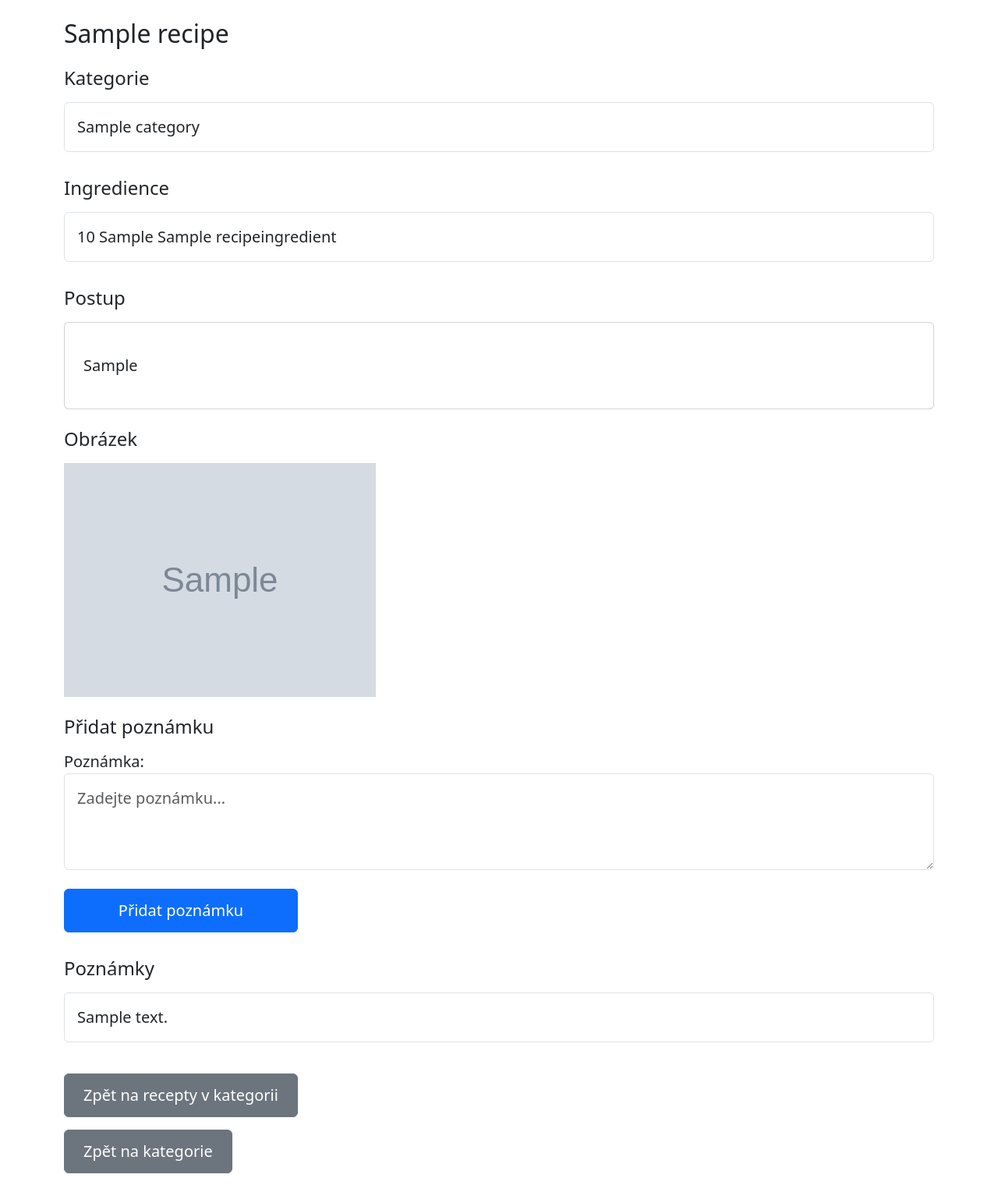
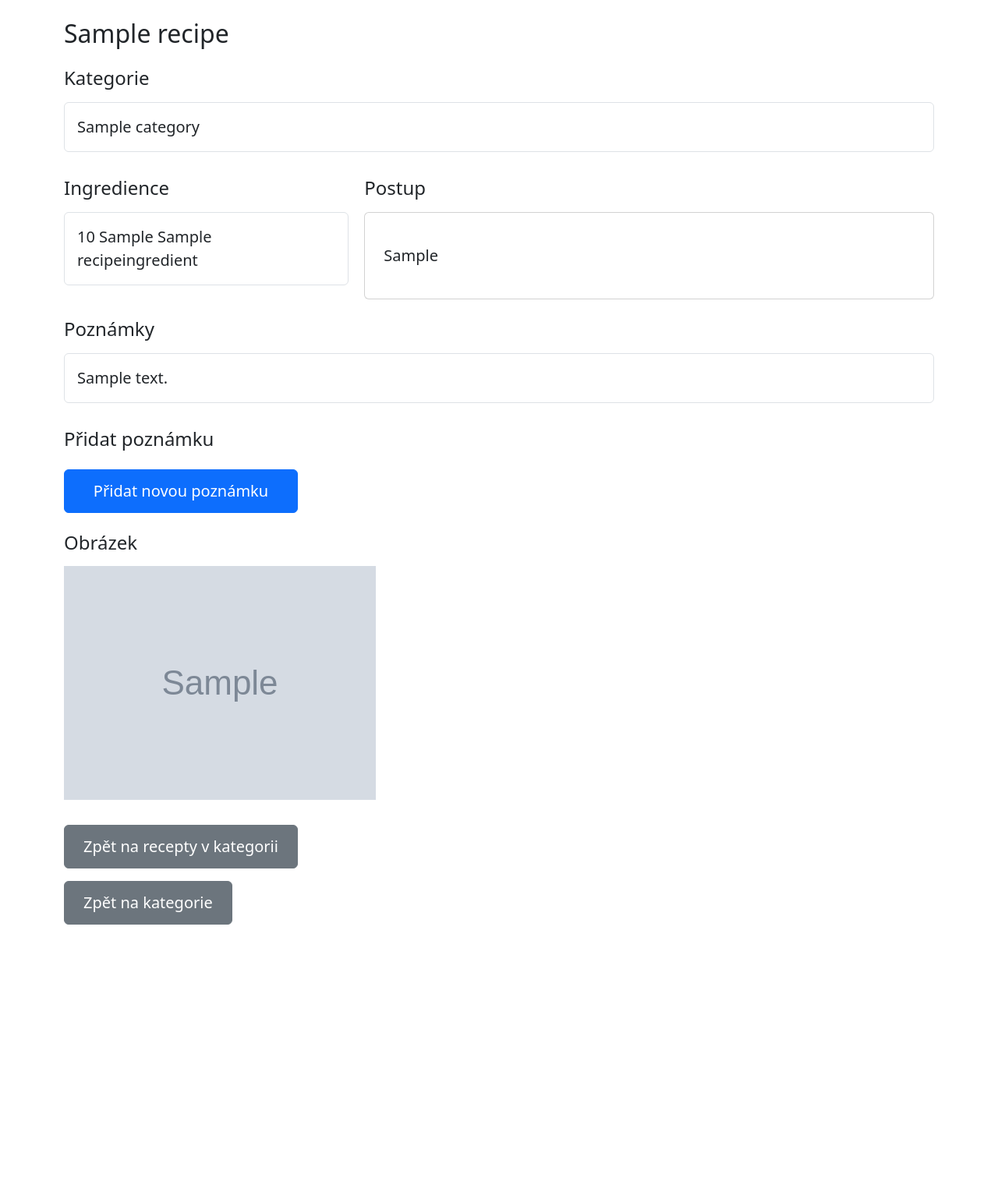
Before and after one commit to Wolferine69/kucharka, a Django app: a page that uses recipes/templates/recipes/recipe_detail.html in a window 1280 px wide. Shown: the whole page at 78% size. After the commit the page ends 1186 px from the top, so only its background shows below. Run offline with Django 5.2, Linux system fonts and the light colour scheme; tables that the repository leaves empty hold one stand-in row (values such as "Sample post"); grey boxes marked "Sample" are stand-in pictures.

Commit message:
uprava zobrazeni

```diff
--- a/recipes/templates/recipes/recipe_detail.html
+++ b/recipes/templates/recipes/recipe_detail.html
@@ -14,8 +14,11 @@
         {% endfor %}
     </ul>
 
+    <div class="recipe-content d-flex mb-4">
+        <!-- Ingredience vlevo -->
+        <div class="ingredients" style="flex: 1; padding-right: 20px;">
             <h2>Ingredience</h2>
-    <ul class="list-group mb-4">
+            <ul class="list-group">
                 {% for ingredient in recipe.recipe_ingredients.all %}
                     <li class="list-group-item">
                         {{ ingredient.quantity|floatformat:-1 }}
@@ -28,26 +31,20 @@
                     <li class="list-group-item">Žádné ingredience</li>
                 {% endfor %}
             </ul>
+        </div>
 
+        <!-- Postup napravo -->
+        <div class="instructions" style="flex: 2;">
             <h2>Postup</h2>
-    <div class="card mb-4">
+            <div class="card">
                 <div class="card-body">
                     <p>{{ recipe.instructions|linebreaks }}</p>
                 </div>
             </div>
+        </div>
+    </div>
 
-    {% if recipe.image %}
-        <h2>Obrázek</h2>
-        <img src="{{ recipe.image.url }}" alt="{{ recipe.title }}" class="img-fluid mb-4">
-    {% endif %}
-
-    <h2>Přidat poznámku</h2>
-    <form method="post" class="mb-4">
-        {% csrf_token %}
-        {{ form.as_p }}
-        <button type="submit" class="btn btn-primary">Přidat poznámku</button>
-    </form>
-
+    <!-- Poznámky -->
     <h2>Poznámky</h2>
     <ul class="list-group mb-4">
         {% for note in recipe.notes.all %}
@@ -57,8 +54,31 @@
         {% endfor %}
     </ul>
 
+    <!-- Tlačítko a formulář pro přidání poznámky -->
+    <h2>Přidat poznámku</h2>
+    <button id="show-note-form" class="btn btn-primary mb-4">Přidat novou poznámku</button>
+    <form method="post" id="note-form" class="mb-4" style="display: none;">
+        {% csrf_token %}
+        {{ form.as_p }}
+        <button type="submit" class="btn btn-primary">Odeslat poznámku</button>
+    </form>
+
+    <!-- Obrázek -->
+    {% if recipe.image %}
+        <h2>Obrázek</h2>
+        <img src="{{ recipe.image.url }}" alt="{{ recipe.title }}" class="img-fluid mb-4">
+    {% endif %}
+
     <p class="d-flex flex-column align-items-start">
         <a href="{% url 'category_recipes' category_slug %}" class="btn btn-secondary mb-2">Zpět na recepty v kategorii</a>
         <a href="{% url 'home' %}" class="btn btn-secondary">Zpět na kategorie</a>
     </p>
+
+    <!-- JavaScript pro zobrazení/skrytí formuláře -->
+    <script>
+        document.getElementById('show-note-form').addEventListener('click', function() {
+            const form = document.getElementById('note-form');
+            form.style.display = form.style.display === 'none' ? 'block' : 'none';
+        });
+    </script>
 {% endblock %}
```
Also changed, not shown: 1 other file. Lines whose indentation alone changed are shown as unchanged.
